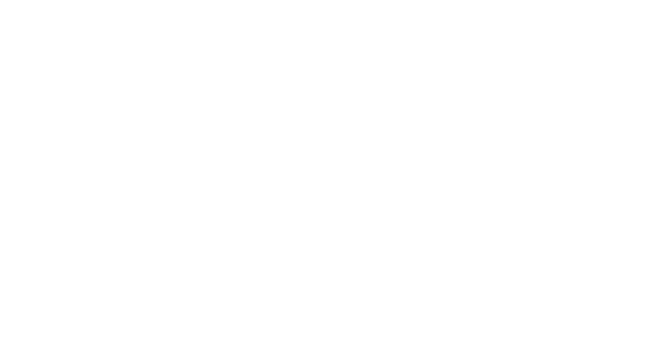
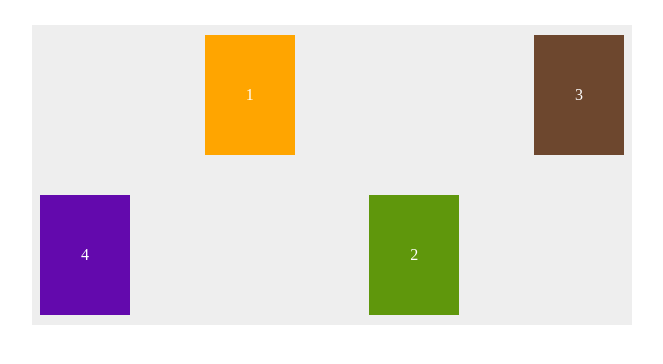
Before and after one commit to Khemu1/Css_Elzero, a plain HTML site: page 06/index.html in a window 1280 px wide. Shown: the whole page, without its empty margins (308-971 px from the left). Drawn offline with Linux system fonts and the light colour scheme; files that its build step writes are made by us from their sources.

Commit message:
06 Done (flex properties)

```diff
--- /dev/null
+++ b/06/index.css
@@ -0,0 +1,45 @@
+.parent {
+    background-color: #eee;
+    color: white;
+    display: flex;
+    justify-content: space-between;
+    width: 600px;
+    height: 300px;
+    margin: 25px auto ;
+    text-align: center;
+}
+.parent div {
+    display: flex;
+    text-align: center;
+    justify-content: center;
+    align-items: center;
+    width: 15%;
+    height: 40%;
+}
+.one    {
+    background-color: orange;
+    order: 4;
+    order: 2;
+    margin-top: 10px;
+}
+.two    {
+    background-color: rgb(95, 151, 12);
+    order: 3;
+    align-self: flex-end;
+    margin-bottom: 10px;
+}
+.three  {
+    background: rgb(109, 71, 46);
+    order: 2;
+    order: 4;
+    margin-top: 10px;
+    margin-right: 8px;
+}
+.four   {
+    background-color: rgb(99, 9, 173);
+    order: 1;
+    align-self: flex-end;
+    margin-bottom: 10px;
+    margin-left: 8px;
+
+}
--- a/06/index.html
+++ b/06/index.html
@@ -1,12 +1,14 @@
 <!DOCTYPE html>
-<html lang="en">
-<head>
-    <meta charset="UTF-8">
-    <link rel="stylesheet" href="style.css">
-    <meta name="viewport" content="width=device-width, initial-scale=1.0">
-    <title>Document</title>
-</head>
-<body>
-
-</body>
+<html>
+    <head>
+        <link rel="stylesheet" href="CSS/index.css">
+    </head>
+    <body>
+        <div class="parent">
+            <div class="one">1</div>
+            <div class="two">2</div>
+            <div class="three">3</div>
+            <div class="four">4</div>
+        </div>
+    </body>
 </html>
```
